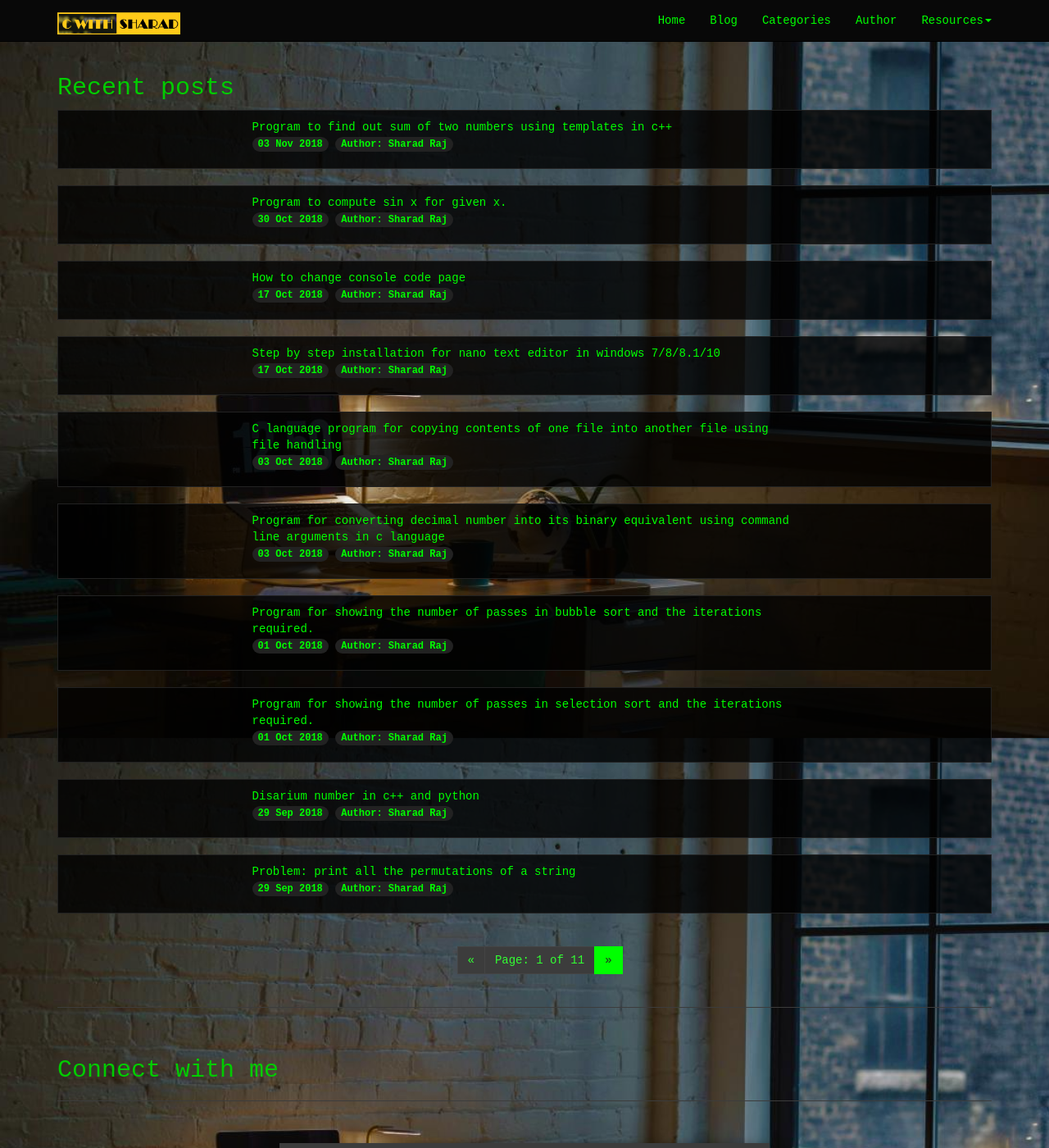
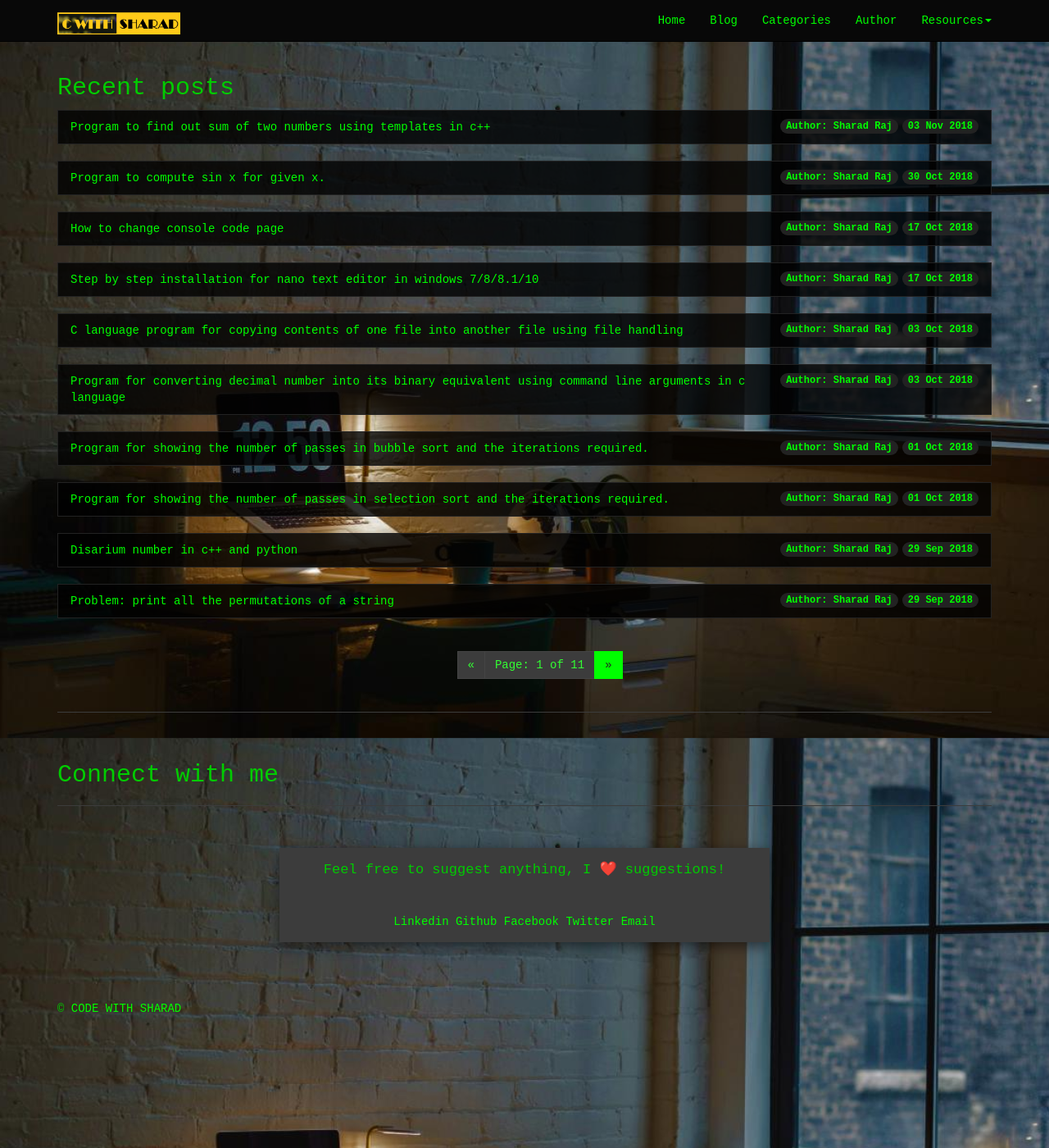
Before and after one commit to cwithsharad/cwithsharad.github.io, a Jekyll site: the page built from blog/index.html, in a window 1280 px wide and 1400 px high. Shown: the whole window at 82% size. Built offline with Jekyll 4.4.1, drawn with Linux system fonts in a browser that asks for light colours; emoji names are drawn with the system emoji font; the list of posts is cut into pages by our own code.

Commit message:
Update index.html

```diff
--- a/blog/index.html
+++ b/blog/index.html
@@ -15,11 +15,9 @@
 	<div class="col-lg-12">
 		<ul class="list-group">
 			<li class="list-group-item" style="background:rgb(0,0,0,0.8)!important">
-				<p style="margin-left: 20%; margin-right: 20%;">
-				<a href="{{ post.url }}">{{ post.title | capitalize }}</a><br/>
 				<span class="badge">{{ post.date | date_to_string }}</span>
 				<span class="badge">Author: {{ post.author }}</span>
-				</p>
+				<a href="{{ post.url }}">{{ post.title | capitalize }}</a>
 			</li>
 		</ul>
 	</div>
```
